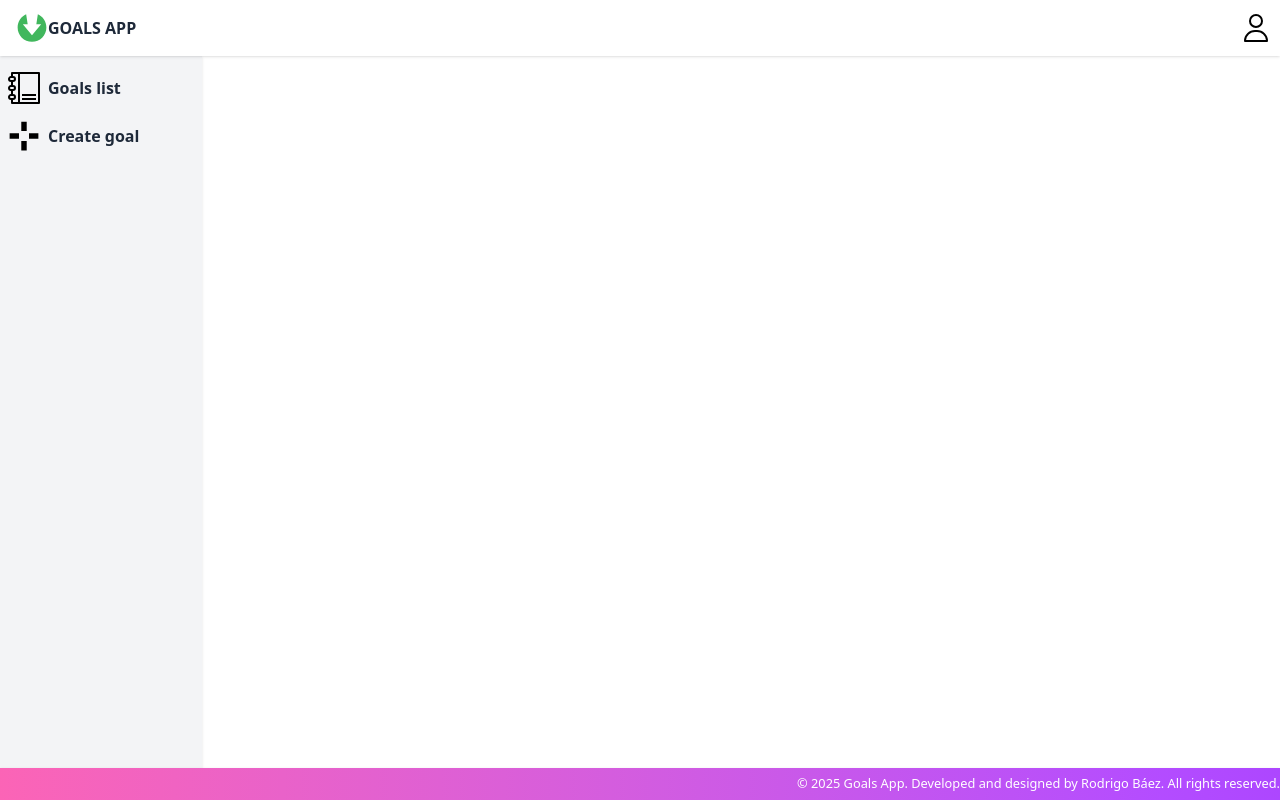
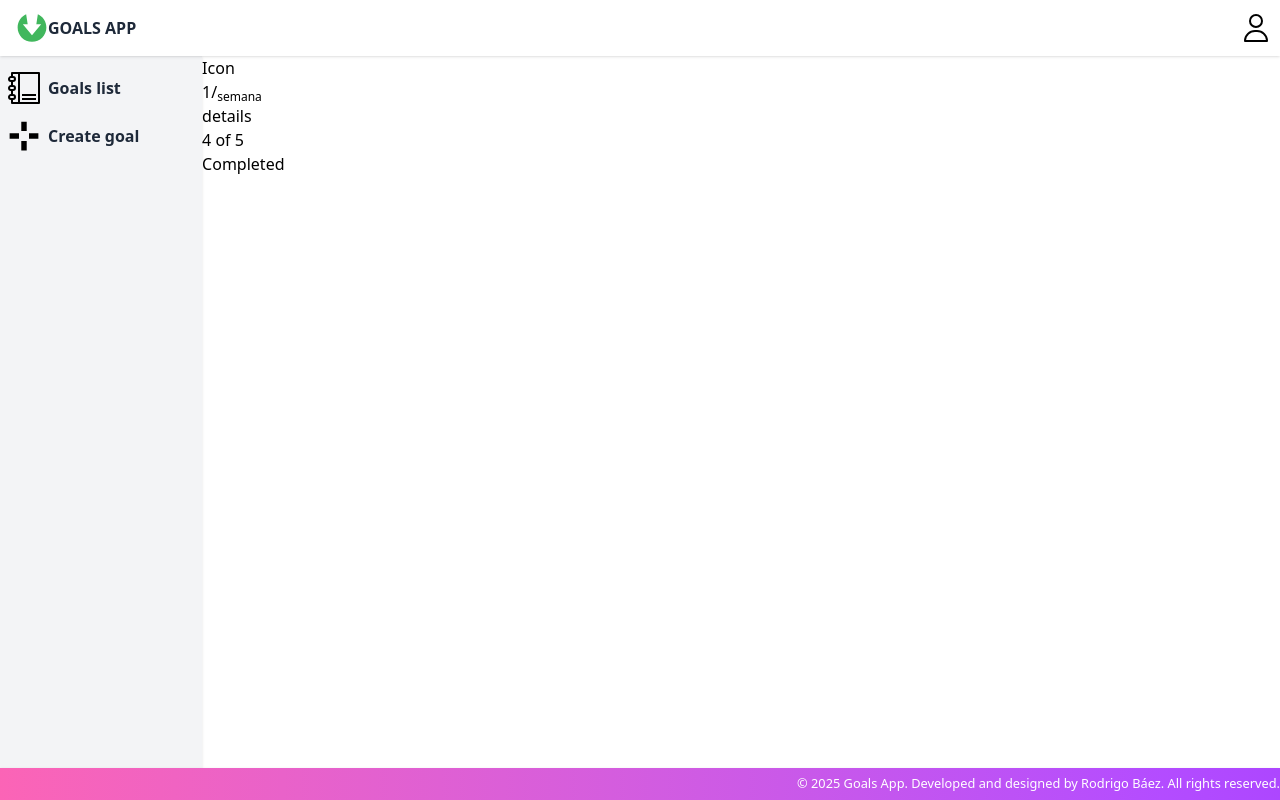
Before and after one commit to RodrigoBaezG/Goals-app, a React (Vite) app: page / in a window 1280 px wide. Built offline with nearby package versions, Linux system fonts and the light colour scheme.

Commit message:
Goal component

```diff
--- a/package.json
+++ b/package.json
@@ -10,10 +10,13 @@
     "preview": "vite preview"
   },
   "dependencies": {
+    "@tailwindcss/postcss": "^4.1.12",
     "@tailwindcss/vite": "^4.1.11",
+    "postcss": "^8.5.6",
     "react": "^19.1.1",
     "react-dom": "^19.1.1",
-    "tailwindcss": "^4.1.11"
+    "tailwindcss": "^4.1.12",
+    "tailwindcss-neumorphism": "^0.1.0"
   },
   "devDependencies": {
     "@eslint/js": "^9.33.0",
--- a/src/App.jsx
+++ b/src/App.jsx
@@ -2,12 +2,15 @@ import './App.css'
 import Header from './components/Header.jsx';
 import Main from './components/Main.jsx';
 import Footer from './components/Footer.jsx';
+import Goal from './components/lista/Goal.jsx';
 
 function App() {
   return (
     <div className="App">
       <Header></Header>
-      <Main></Main>
+      <Main>
+        <Goal></Goal>
+      </Main>
       <Footer></Footer>
     </div>
   );
--- /dev/null
+++ b/src/components/lista/Goal.jsx
@@ -0,0 +1,22 @@
+function Goal() {
+    return (
+        <div>
+            <div>
+                <div>Icon</div>
+                <p>1/<sub>semana</sub></p>
+                <p>details</p>
+            </div>
+            <div>
+                <div>
+                    <p>4 of 5</p>
+                    <div>
+                        <div></div>
+                    </div>
+                </div>
+                <button>Completed</button>
+            </div>
+        </div>
+    );
+}
+
+export default Goal;
--- a/src/index.css
+++ b/src/index.css
@@ -1,6 +1 @@
 @import "tailwindcss";
-
-
-:root {
-
-}
--- a/vite.config.js
+++ b/vite.config.js
@@ -7,6 +7,7 @@ export default defineConfig({
 
   plugins: [
     tailwindcss(),
-    react()]
+    react()
+  ]
 
 })
```
Also changed, not shown: src/components/Header.module.css (+7 -1 lines), 1 other file (tests, documents, lock files or other folders).
